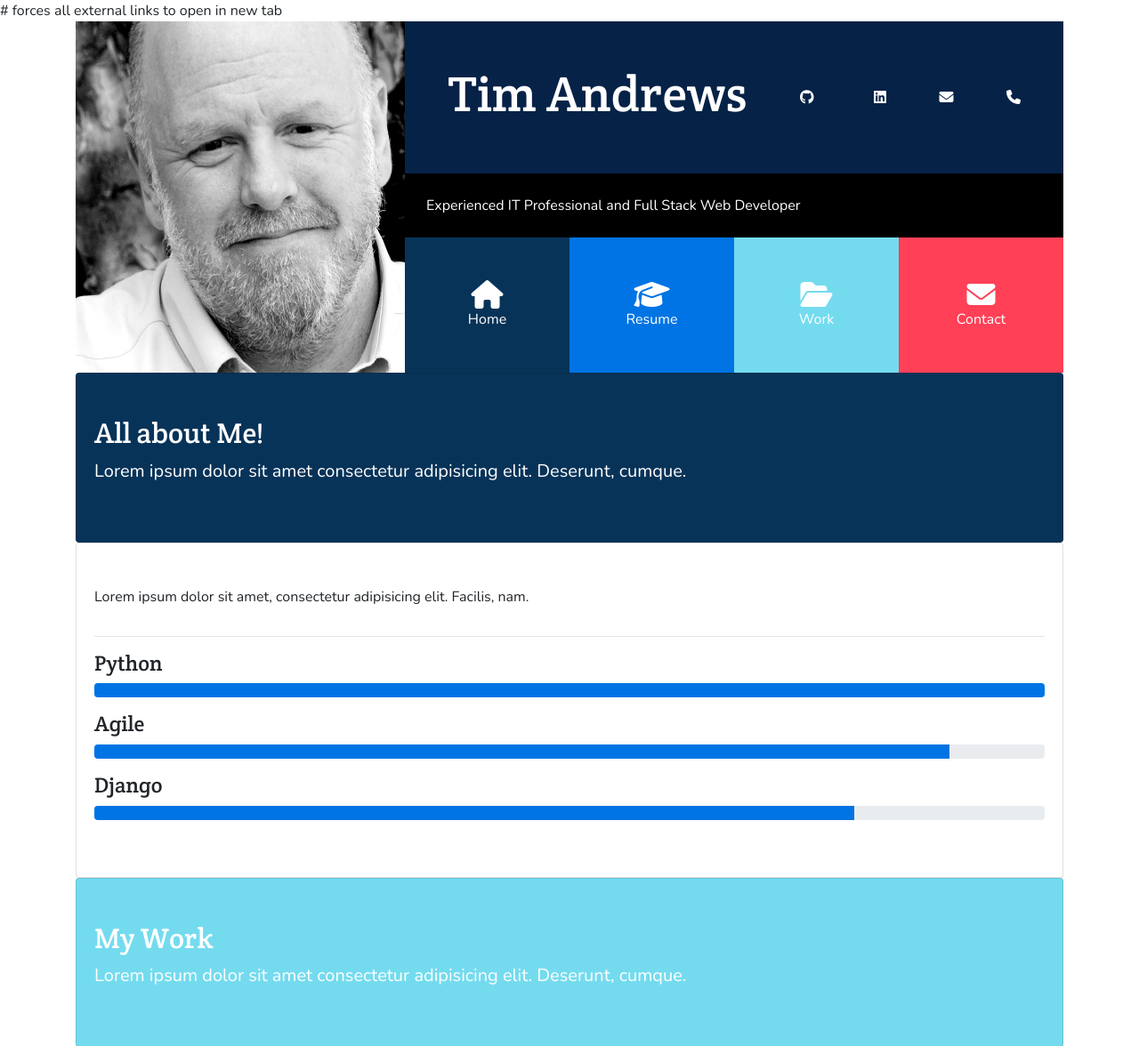
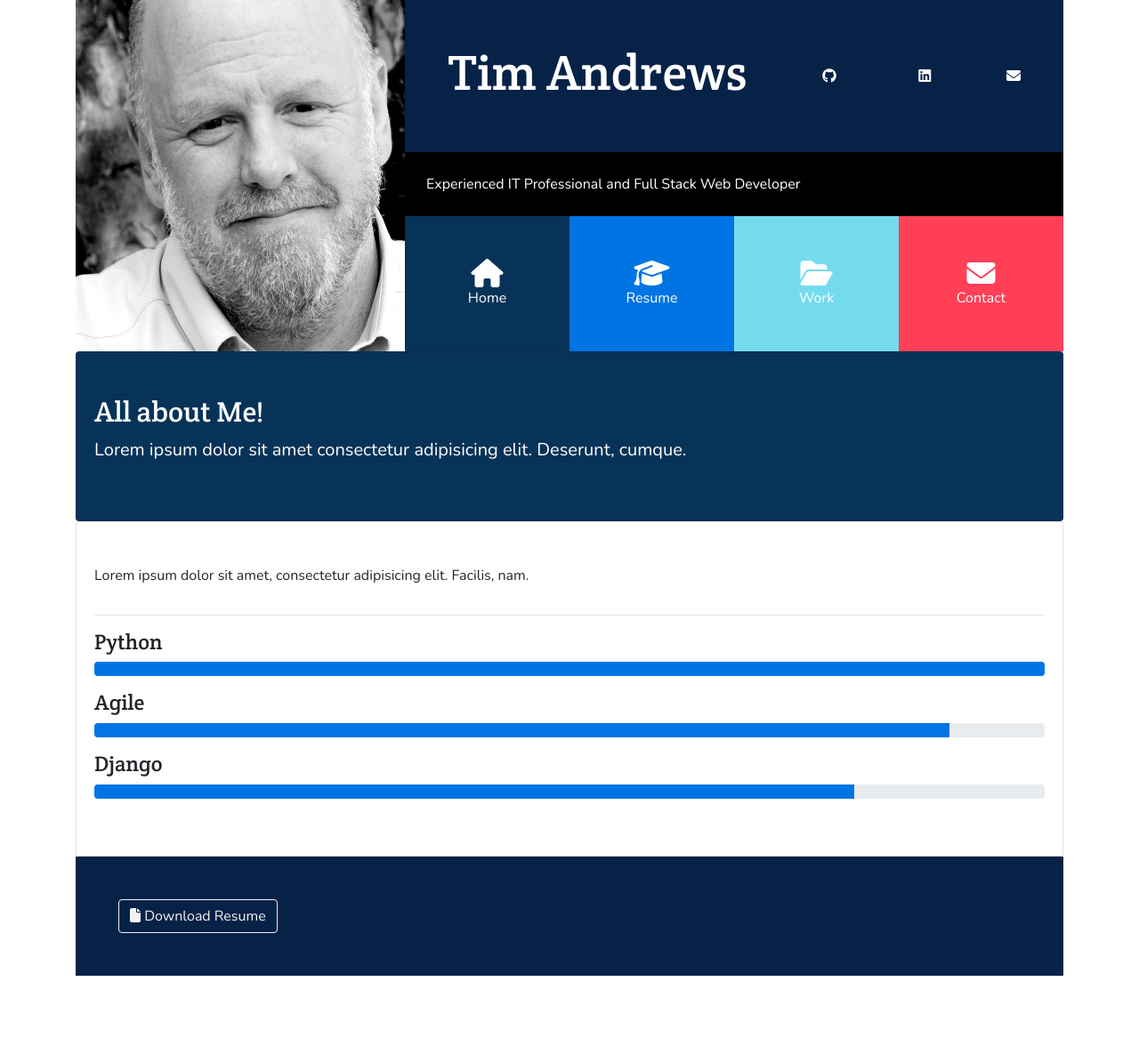
Before and after one commit to timpandrews/vresume, a Django app: page / in a window 1280 px wide. Shown: the top 1176 px of the page at 89% size. After the commit the page ends 1097 px from the top, so only its background shows below. Run offline with Django 4.2, Linux system fonts and the light colour scheme; data that the repository does not hold is empty; some libraries are stand-ins or nearby versions.

Commit message:
Icons links in header

```diff
--- a/templates/pages/_contact.html
+++ b/templates/pages/_contact.html
@@ -12,7 +12,7 @@
             <h3><i class="fa-solid fa-envelope"></i> Email</h3>
         </a>
         <p>
-            <a href="mailto:timpandrews">timpandrews@yahoo.com</a>
+            <a href="mailto:timpandrews@yahoo.com">timpandrews@yahoo.com</a>
         </p>
         <a href="https://github.com/timpandrews">
             <h3><i class="fa-brands fa-github"></i> GitHub</h3>
--- a/templates/pages/_xp.html
+++ b/templates/pages/_xp.html
@@ -1,6 +1,6 @@
 {% load static %}
 
-<div id="work" class="">
+<div id="work" class="collapse">
     <div class="card card-body bg-info text-white py-5">
         <h2>My Work</h2>
         <p class="lead">
--- a/templates/pages/index.html
+++ b/templates/pages/index.html
@@ -6,7 +6,7 @@
     <meta charset="UTF-8">
     <meta http-equiv="X-UA-Compatible" content="IE=edge">
     <meta name="viewport" content="width=device-width, initial-scale=1.0">
-    <base target="_blank"/> # forces all external links to open in new tab
+    <base target="_blank"/> <!-- forces all external links to open in new tab -->
     <link rel="icon" href="{% static 'img/favicon.ico' %}" type="image/x-icon" />
 
     <!-- CSS -->
--- a/templates/partials/_header.html
+++ b/templates/partials/_header.html
@@ -12,26 +12,20 @@
                     <div class="d-flex flex-row justify-content-between align-items-center">
                         <h1 class="display-4">Tim Andrews</h1>
                         <div>
-                            <a href="http://github.com" class="text-white mr-md-2">
+                            <a href="https://github.com/timpandrews" class="text-white mr-md-2">
                                 <i class="fa-brands fa-github"></i>
                             </a>
                         </div>
                         <div>
-                            <a href="" class="text-white">
+                            <a href="https://www.linkedin.com/in/tim-andrews/" class="text-white">
                                 <i class="fa-brands fa-linkedin"></i>
                             </a>
                         </div>
                         <div>
-                            <a href="" class="text-white d-none d-lg-block" >
+                            <a href="mailto:timpandrews@yahoo.com" class="text-white d-none d-lg-block" >
                                 <i class="fa-solid fa-envelope"></i>
                             </a>
                         </div>
-                        <div>
-                            <a href="" class="text-white d-none d-lg-block">
-                                <i class="fa-solid fa-phone"></i>
-                            </a>
-                        </div>
-
                     </div>
                 </div>
 
```
